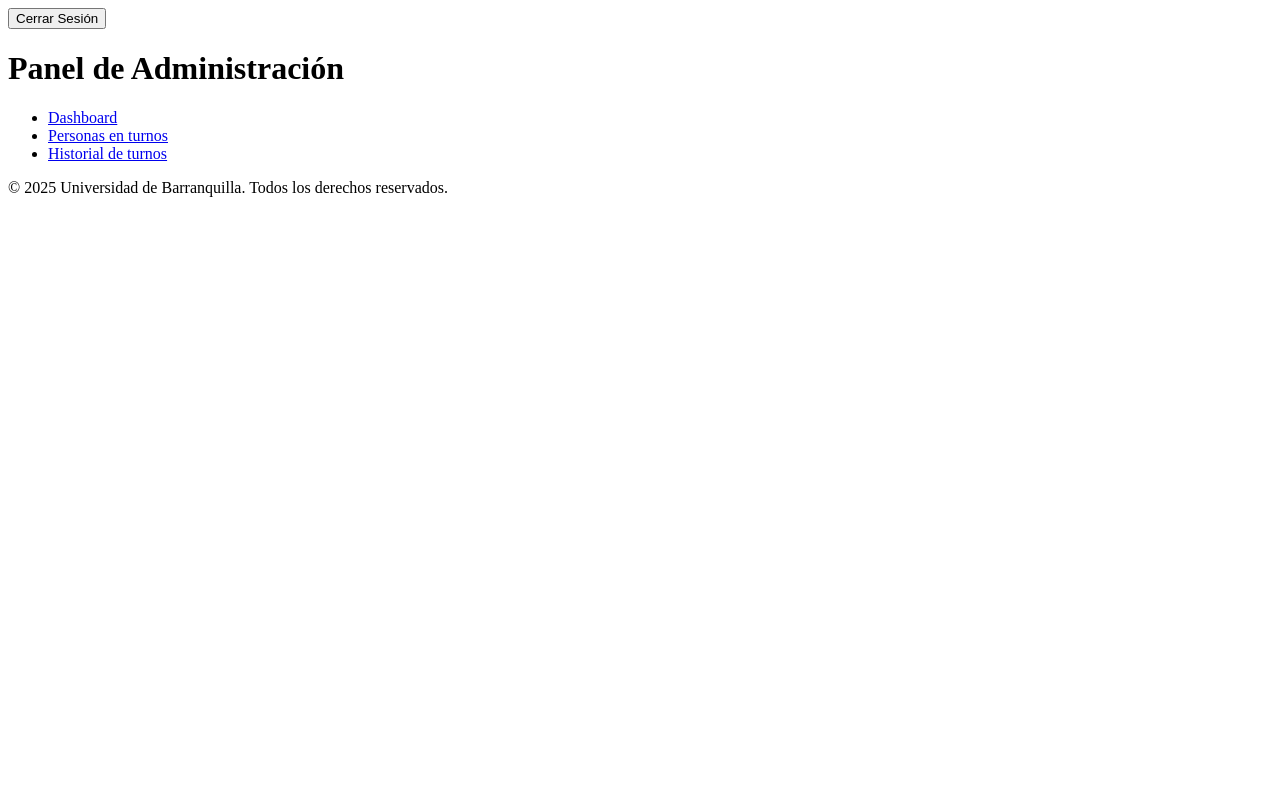
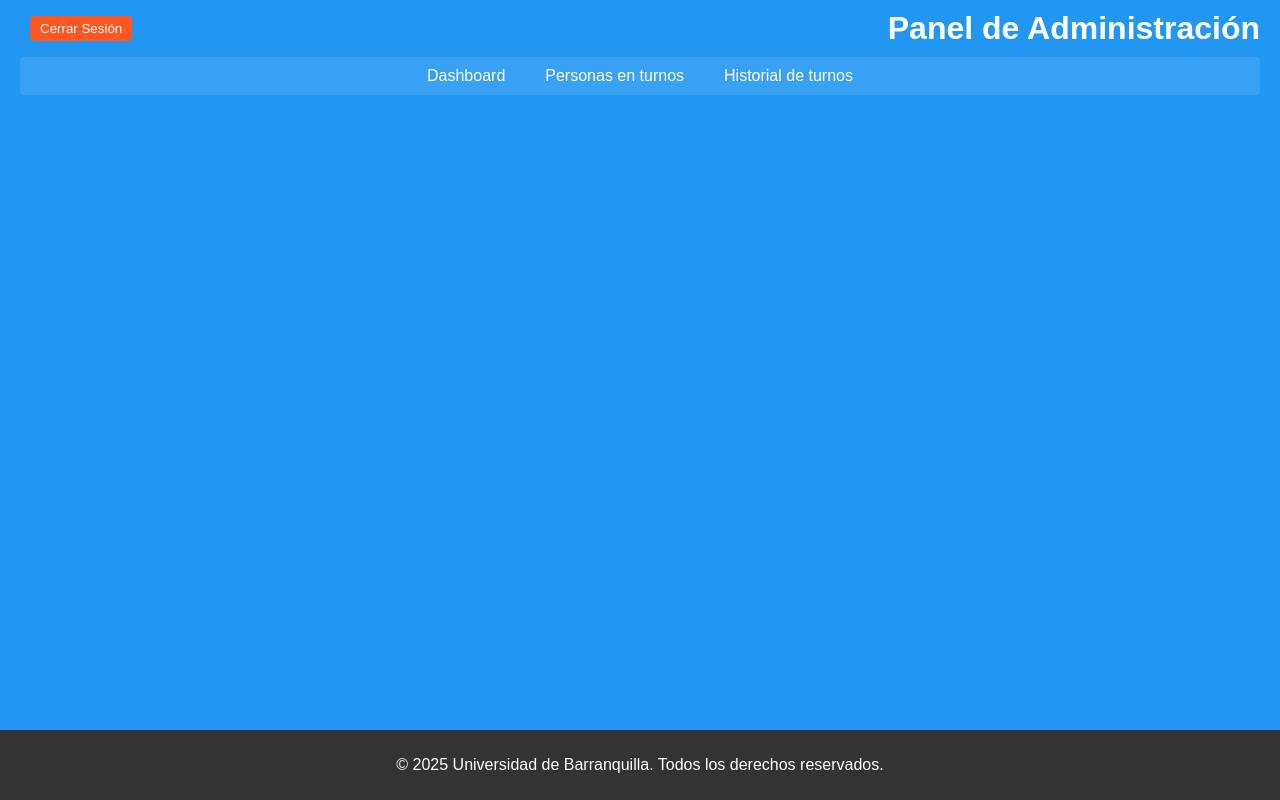
Before and after one commit to davxp/proyecto_web, a plain HTML site: page html/historial.html in a window 1280 px wide. Drawn offline with Linux system fonts and the light colour scheme; sample sign-in values are in the browser's storage.

Commit message:
commit x

```diff
--- a/css/admin.css
+++ b/css/admin.css
@@ -35,6 +35,7 @@ header h1 {
     align-items: center;
     gap: 10px;
 }
+
 
 #logout-button {
     background-color: #ff5722; /* Color del botón */
--- a/css/index.css
+++ b/css/index.css
@@ -41,6 +41,7 @@
     background-color: #E64A19; /* Naranja más oscuro al hacer hover */
     transform: scale(1.05); /* Efecto de escala para hacerlo más interactivo */
   }
+
 
   main {
     padding: 1rem;
--- a/html/historial.html
+++ b/html/historial.html
@@ -3,6 +3,7 @@
 <head>
     <meta charset="UTF-8">
     <meta name="viewport" content="width=device-width, initial-scale=1.0">
+    <link rel="stylesheet" href="../css/admin.css">
     <title>Historial Admin</title>
 </head>
 <body>
--- a/json/data.json
+++ b/json/data.json
@@ -14,6 +14,7 @@
         "residencia": "Soledad (cra 11a #76d-12)",
         "problema": "No puede acceder a su cuenta",
         "estado": "Atendido"
+
     },
     {
         "nombre": "Carlos",
```
Also changed, not shown: html/turnos.html (+1 -0 lines).
